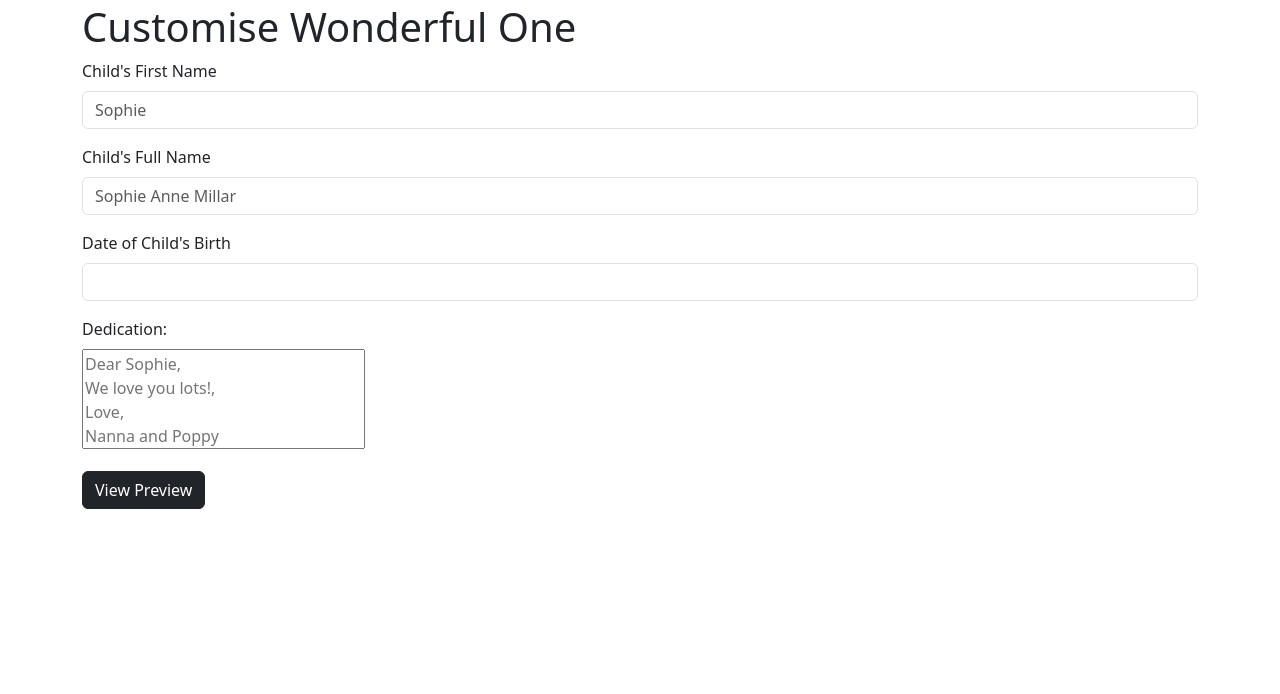
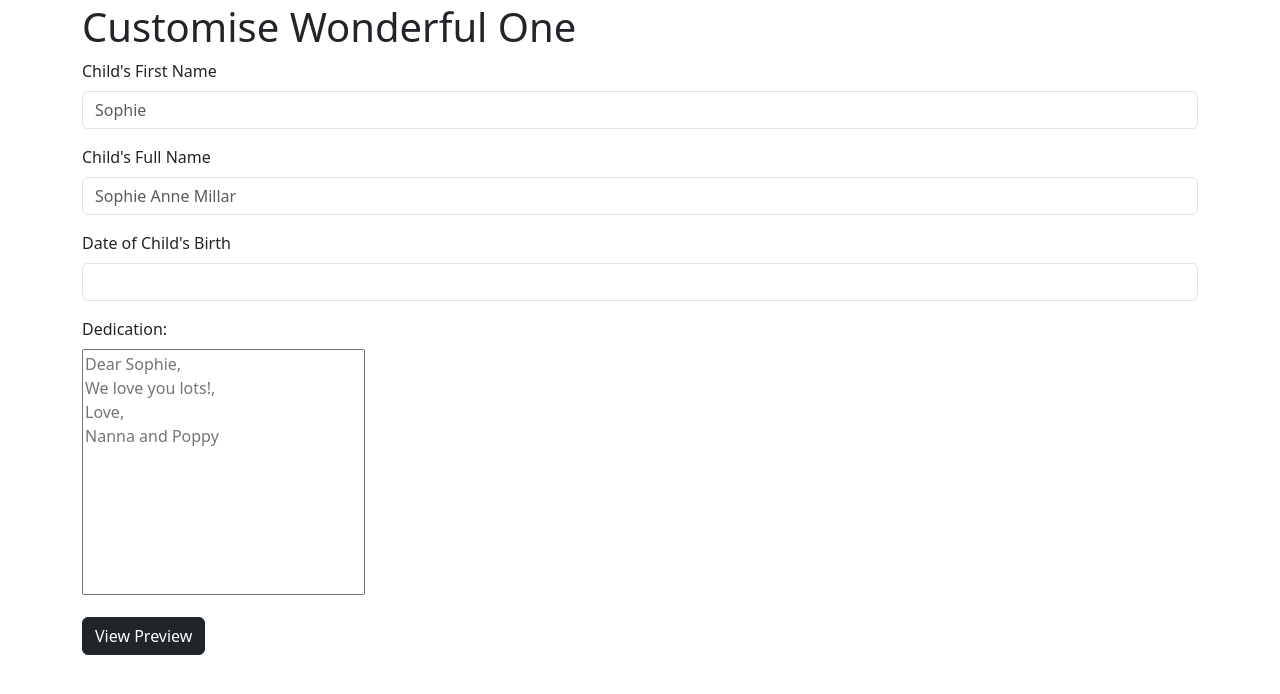
Before and after one commit to Niels-Bored/Book-Maker, a Flask app: page /form/ in a window 1280 px wide. Shown: the part 45-739 px from the top of the page. Run offline with Flask 2, Linux system fonts and the light colour scheme.

Commit message:
Update form.html

```diff
--- a/templates/form.html
+++ b/templates/form.html
@@ -35,7 +35,7 @@
         </div>
         <div class="mb-3">
             <label class="form-label">Dedication:</label></BR>
-            <textarea style="height: 100px; overflow: hidden;  resize: none;" wrap="soft" cols="30" maxlength="300" name="dedication" rows="10" placeholder='Dear Sophie,
+            <textarea style="overflow: hidden;  resize: none;" wrap="soft" cols="30" maxlength="300" name="dedication" rows="10" placeholder='Dear Sophie,
 We love you lots!,
 Love,
 Nanna and Poppy'></textarea>
```
